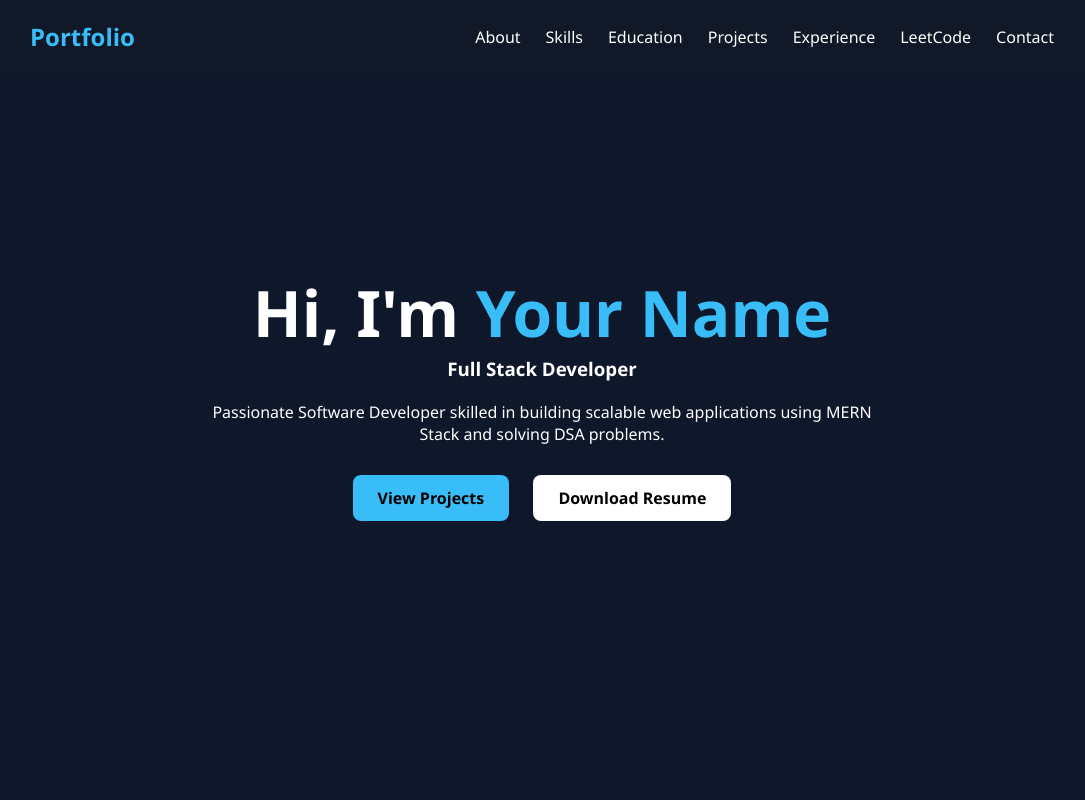
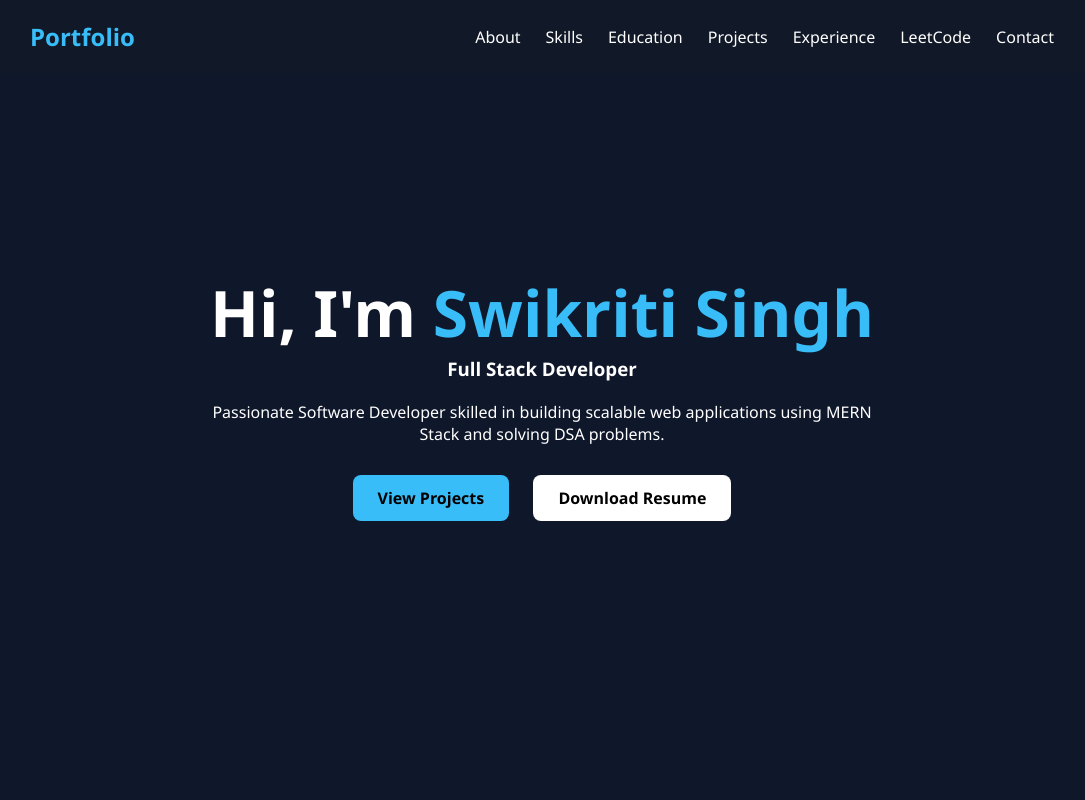
Before and after one commit to swikritidominators/portfolio-website, a plain HTML site: page index.html in a window 1280 px wide. Shown: the top 800 px of the page, without its empty margins (98-1183 px from the left). Drawn offline with Linux system fonts and the light colour scheme.

Commit message:
Code updation

```diff
--- a/index.html
+++ b/index.html
@@ -34,7 +34,7 @@ rel="stylesheet"
 
 <section class="hero">
     <div class="hero-content">
-        <h1>Hi, I'm <span>Your Name</span></h1>
+        <h1>Hi, I'm <span>Swikriti Singh</span></h1>
         <h3>Full Stack Developer</h3>
 
         <p>
```
